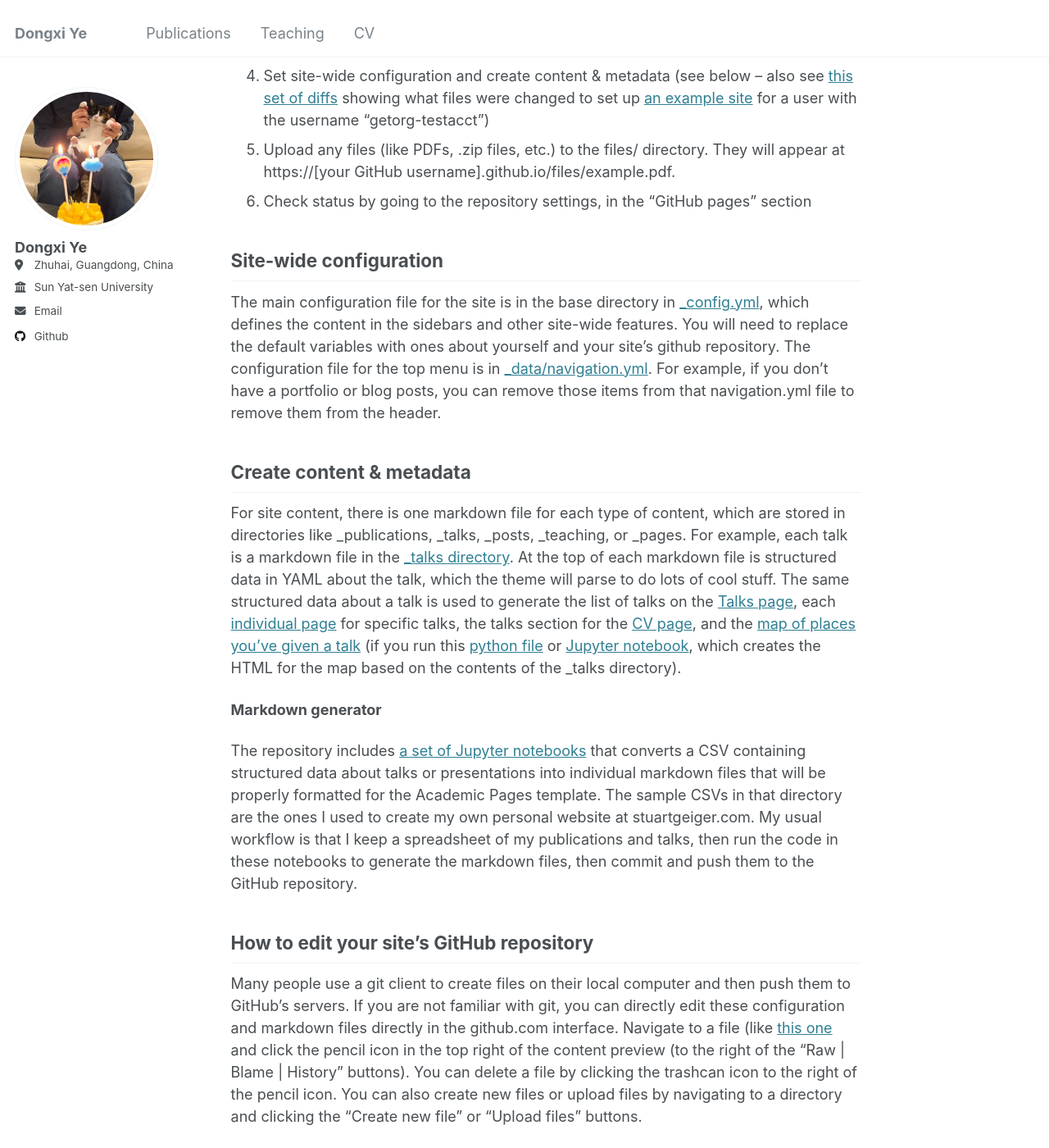
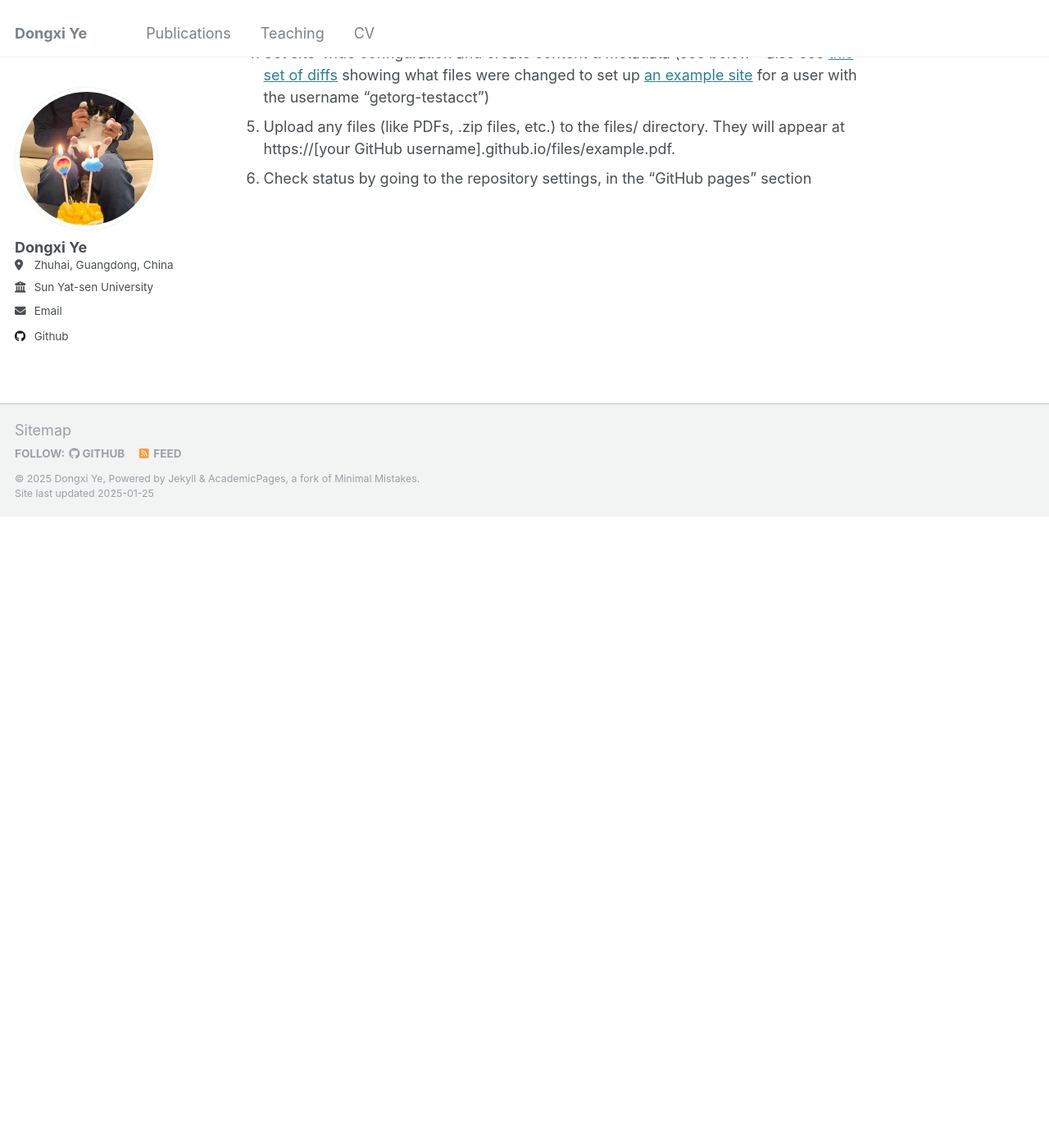
Before and after one commit to Dongxi-Ye/homepage, a Jekyll site: the page built from _pages/about.md, in a window 1280 px wide and 1400 px high, scrolled down 1131 px. Shown: the whole window at 82% size. Built offline with Jekyll 4.4.1, drawn with Linux system fonts in a browser that asks for light colours; after the commit the page ends 1761 px from its top, so only the background shows below that; some of the changed text lies outside the part shown.

Commit message:
Update about.md

```diff
--- a/_pages/about.md
+++ b/_pages/about.md
@@ -1,6 +1,6 @@
 ---
 permalink: /
-title: "Academic Pages is a ready-to-fork GitHub Pages template for academic personal websites"
+title: "Dongxi Ye's homepage"
 author_profile: true
 redirect_from:
   - /about/
@@ -23,27 +23,3 @@ Getting started
 1. Set site-wide configuration and create content & metadata (see below -- also see [this set of diffs](http://archive.is/3TPas) showing what files were changed to set up [an example site](https://getorg-testacct.github.io) for a user with the username "getorg-testacct")
 1. Upload any files (like PDFs, .zip files, etc.) to the files/ directory. They will appear at https://[your GitHub username].github.io/files/example.pdf.
 1. Check status by going to the repository settings, in the "GitHub pages" section
-
-Site-wide configuration
-------
-The main configuration file for the site is in the base directory in [_config.yml](https://github.com/academicpages/academicpages.github.io/blob/master/_config.yml), which defines the content in the sidebars and other site-wide features. You will need to replace the default variables with ones about yourself and your site's github repository. The configuration file for the top menu is in [_data/navigation.yml](https://github.com/academicpages/academicpages.github.io/blob/master/_data/navigation.yml). For example, if you don't have a portfolio or blog posts, you can remove those items from that navigation.yml file to remove them from the header.
-
-Create content & metadata
-------
-For site content, there is one markdown file for each type of content, which are stored in directories like _publications, _talks, _posts, _teaching, or _pages. For example, each talk is a markdown file in the [_talks directory](https://github.com/academicpages/academicpages.github.io/tree/master/_talks). At the top of each markdown file is structured data in YAML about the talk, which the theme will parse to do lots of cool stuff. The same structured data about a talk is used to generate the list of talks on the [Talks page](https://academicpages.github.io/talks), each [individual page](https://academicpages.github.io/talks/2012-03-01-talk-1) for specific talks, the talks section for the [CV page](https://academicpages.github.io/cv), and the [map of places you've given a talk](https://academicpages.github.io/talkmap.html) (if you run this [python file](https://github.com/academicpages/academicpages.github.io/blob/master/talkmap.py) or [Jupyter notebook](https://github.com/academicpages/academicpages.github.io/blob/master/talkmap.ipynb), which creates the HTML for the map based on the contents of the _talks directory).
-
-**Markdown generator**
-
-The repository includes [a set of Jupyter notebooks](https://github.com/academicpages/academicpages.github.io/tree/master/markdown_generator
-) that converts a CSV containing structured data about talks or presentations into individual markdown files that will be properly formatted for the Academic Pages template. The sample CSVs in that directory are the ones I used to create my own personal website at stuartgeiger.com. My usual workflow is that I keep a spreadsheet of my publications and talks, then run the code in these notebooks to generate the markdown files, then commit and push them to the GitHub repository.
-
-How to edit your site's GitHub repository
-------
-Many people use a git client to create files on their local computer and then push them to GitHub's servers. If you are not familiar with git, you can directly edit these configuration and markdown files directly in the github.com interface. Navigate to a file (like [this one](https://github.com/academicpages/academicpages.github.io/blob/master/_talks/2012-03-01-talk-1.md) and click the pencil icon in the top right of the content preview (to the right of the "Raw | Blame | History" buttons). You can delete a file by clicking the trashcan icon to the right of the pencil icon. You can also create new files or upload files by navigating to a directory and clicking the "Create new file" or "Upload files" buttons.
-
-Example: editing a markdown file for a talk
-![Editing a markdown file for a talk](/images/editing-talk.png)
-
-For more info
-------
-More info about configuring Academic Pages can be found in [the guide](https://academicpages.github.io/markdown/), the [growing wiki](https://github.com/academicpages/academicpages.github.io/wiki), and you can always [ask a question on GitHub](https://github.com/academicpages/academicpages.github.io/discussions). The [guides for the Minimal Mistakes theme](https://mmistakes.github.io/minimal-mistakes/docs/configuration/) (which this theme was forked from) might also be helpful.
```
